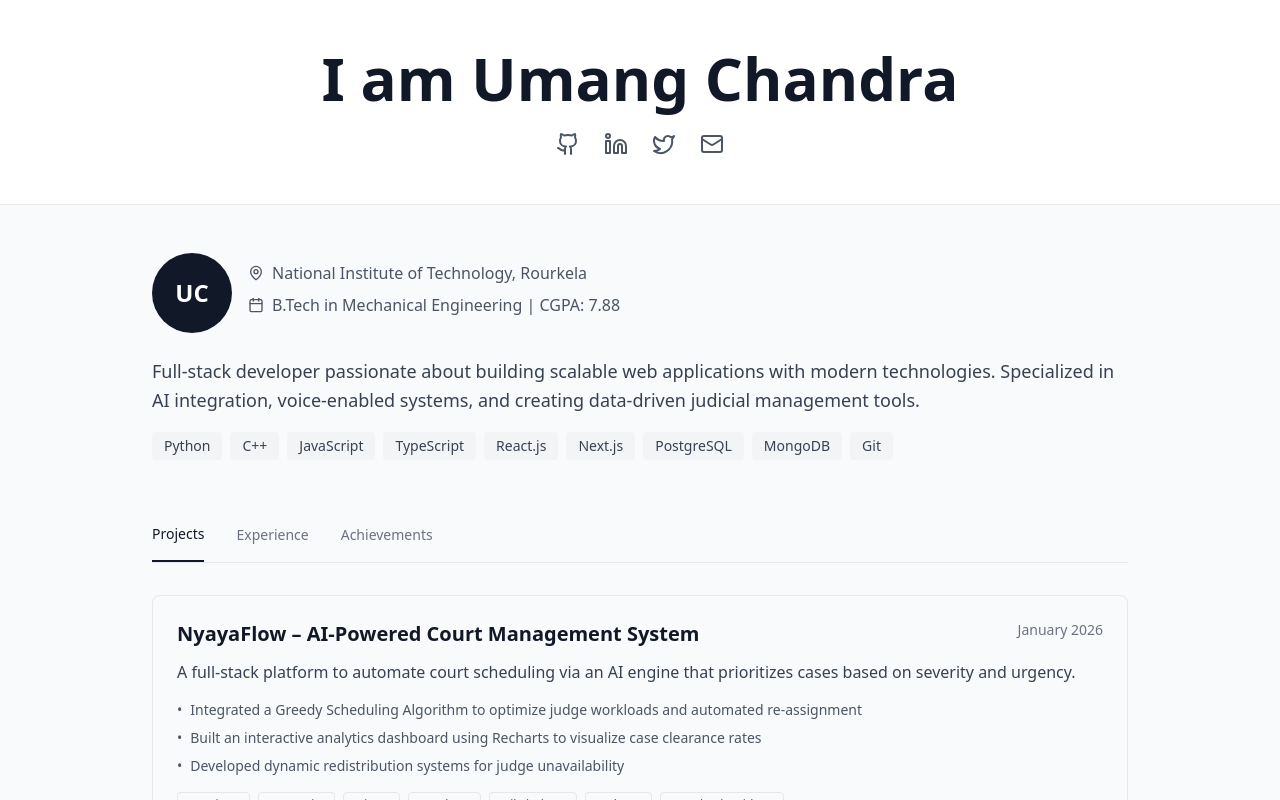
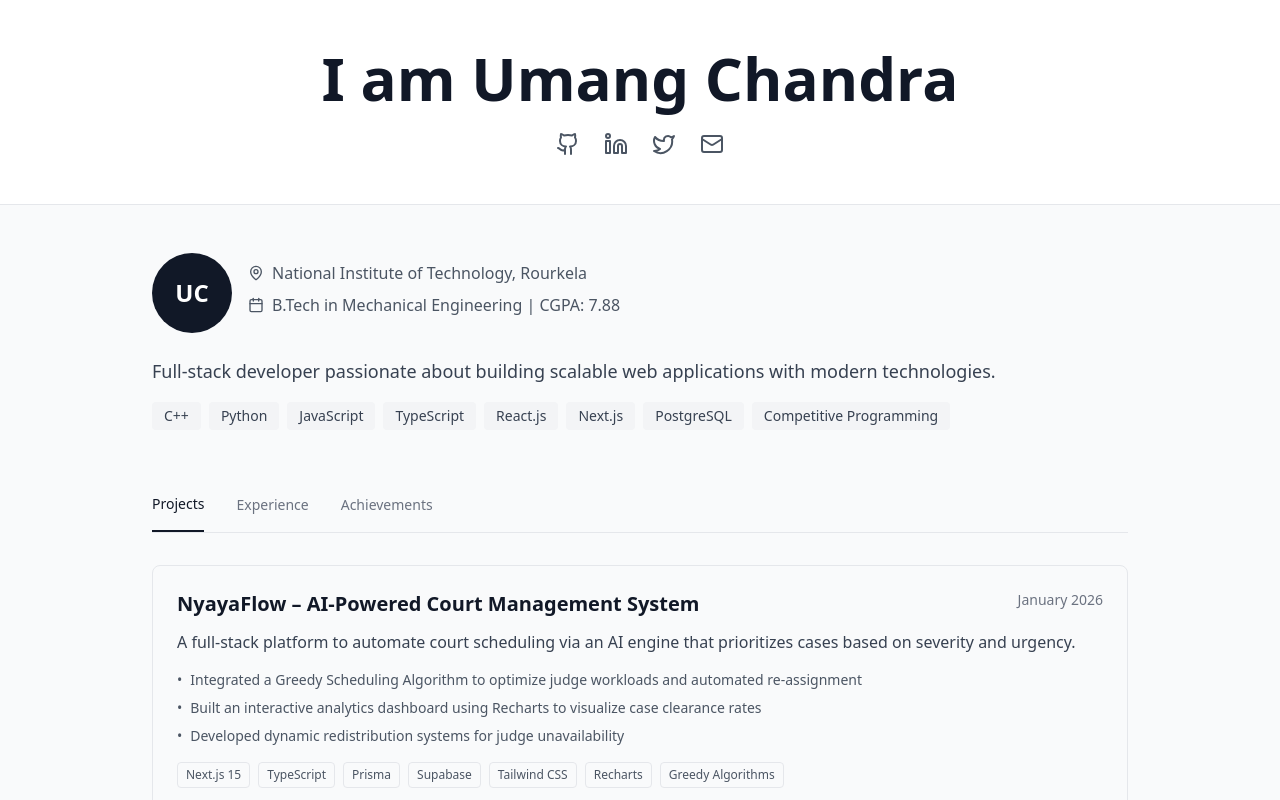
Before and after one commit to kinngddx/portfolio, a React (Vite) app: page / in a window 1280 px wide. Shown: the top 800 px of the page. Built offline with nearby package versions, Linux system fonts and the light colour scheme.

Commit message:
Changes in skills

```diff
--- a/src/App.jsx
+++ b/src/App.jsx
@@ -142,11 +142,10 @@ function App() {
 
           <p className="text-lg text-gray-700 leading-relaxed mb-4">
             Full-stack developer passionate about building scalable web applications with modern technologies.
-            Specialized in AI integration, voice-enabled systems, and creating data-driven judicial management tools.
           </p>
 
           <div className="flex flex-wrap gap-2 mt-4">
-            {["Python", "C++", "JavaScript", "TypeScript", "React.js", "Next.js", "PostgreSQL", "MongoDB", "Git"].map(skill => (
+            {["C++", "Python", "JavaScript", "TypeScript", "React.js", "Next.js", "PostgreSQL","Competitive Programming"].map(skill => (
               <span key={skill} className="px-3 py-1 bg-gray-100 text-gray-700 rounded text-sm">{skill}</span>
             ))}
           </div>
```
